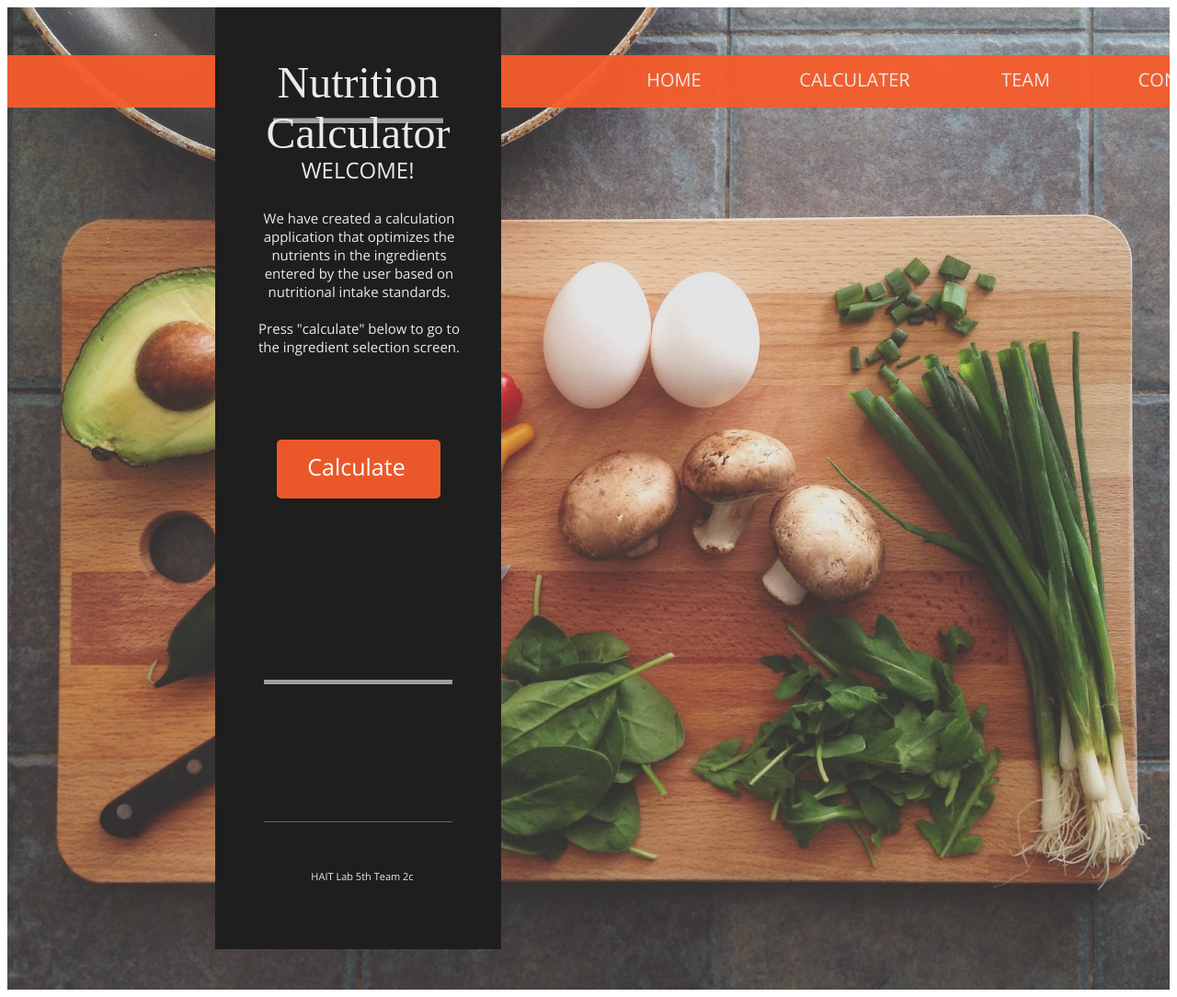
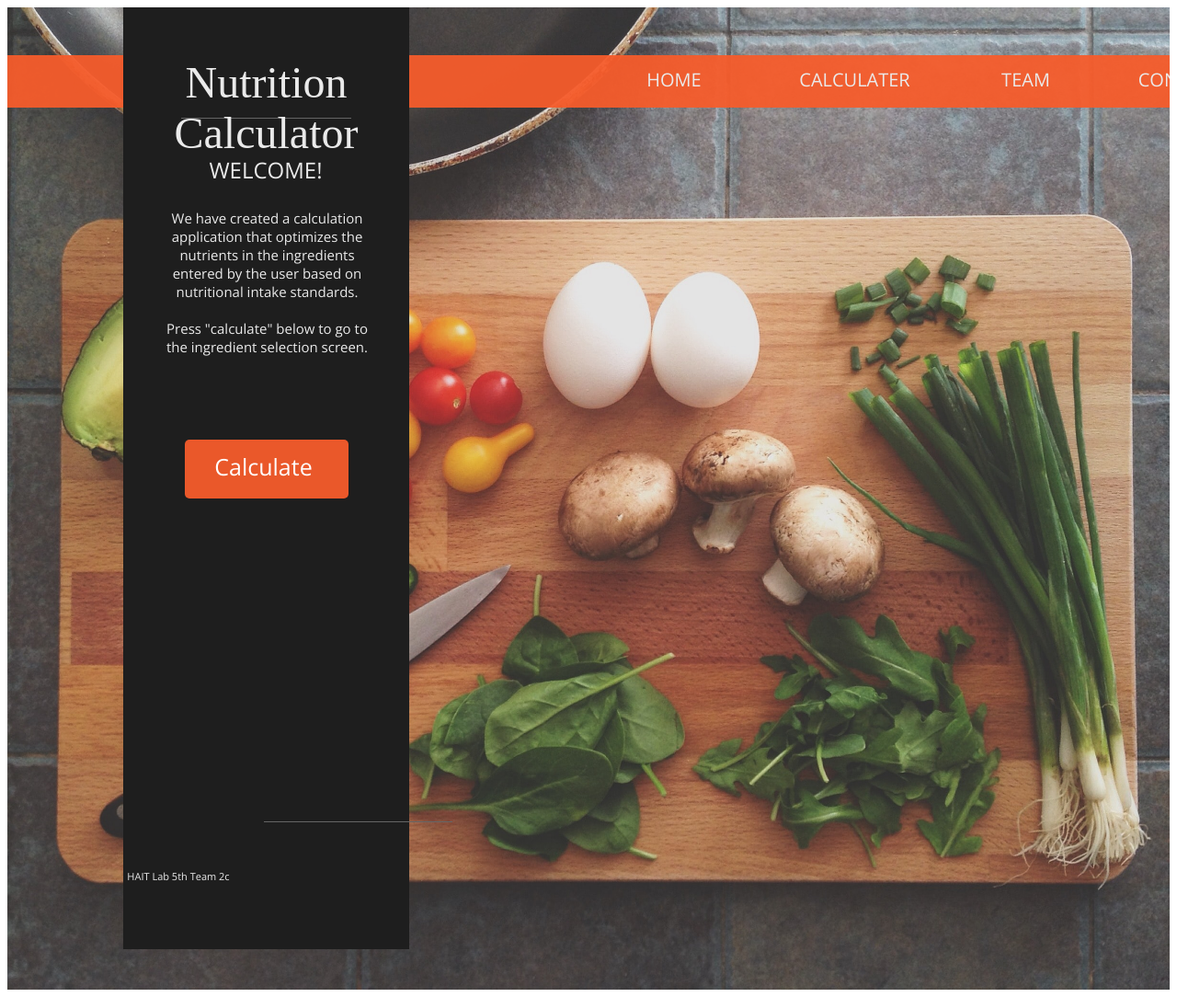
Before and after one commit to koba-r/nutrients_cal, a Flask app: page / in a window 1280 px wide. Shown: the whole page at 92% size. Run offline with Flask 2, Linux system fonts and the light colour scheme; some web fonts are replaced; grey boxes are pictures that could not be loaded.

Commit message:
modified index.html

```diff
--- a/templates/index.html
+++ b/templates/index.html
@@ -17,7 +17,7 @@
     left: 0px;
     overflow: hidden;
     }
-    .v9_259 { /**/
+    .v9_259 {
     width: 100%;
     height: 100%;
     background: url("./images/v9_259.png");
@@ -60,7 +60,7 @@
     opacity: 1;
     position: absolute;
     top: 0px;
-    left: 226px;
+    left: 126px;
     overflow: hidden;
     }
     .v9_263 { /**/
@@ -70,13 +70,13 @@
     opacity: 1;
     position: absolute;
     top: 120px;
-    left: 289px;
+    left: 189px;
     overflow: hidden;
     }
     .v9_264 { /**/
     width: 185px;
     height: 5px;
-    background: url("../images/v9_264.png");
+    /* background: url("../images/v9_264.png"); */
     background-repeat: no-repeat;
     background-position: center center;
     background-size: cover;
@@ -93,7 +93,7 @@
     opacity: 1;
     position: absolute;
     top: 130px;
-    left: 226px;
+    left: 126px;
     overflow: hidden;
     }
     .v9_266 { /**/
@@ -103,7 +103,7 @@
     opacity: 1;
     position: absolute;
     top: 793px;
-    left: 226px;
+    left: 126px;
     overflow: hidden;
     }
     .v12_3 { /**/
@@ -119,7 +119,7 @@
     .v9_268 { /**/
     width: 205px;
     height: 5px;
-    background: url("../images/v9_268.png");
+    /* background: url("../images/v9_268.png"); */
     background-repeat: no-repeat;
     background-position: center center;
     background-size: cover;
@@ -129,19 +129,19 @@
     left: 279px;
     overflow: hidden;
     }
-    .v9_269 { /**/
+    .nutrition_cal { /**/
     width: 271px;
     color: rgba(234,234,234,1);
     position: absolute;
     top: 54px;
-    left: 246px;
+    left: 146px;
     font-family: Mr De Haviland;
     font-weight: Regular;
     font-size: 48px;
     opacity: 1;
     text-align: center;
     }
-    .v9_271 { /*HOME*/
+    .home { /*HOME*/
     width: 86px;
     color: rgba(234,234,234,1);
     position: absolute;
@@ -153,7 +153,7 @@
     opacity: 1;
     text-align: center;
     }
-    .v9_272 { /*CALCULATER*/
+    .calculater { /*CALCULATER*/
     width: 151px;
     color: rgba(234,234,234,1);
     position: absolute;
@@ -165,7 +165,7 @@
     opacity: 1;
     text-align: center;
     }
-    .v9_274 { /*TEAM*/
+    .team { /*TEAM*/
     width: 85px;
     color: rgba(234,234,234,1);
     position: absolute;
@@ -177,7 +177,7 @@
     opacity: 1;
     text-align: center;
     }
-    .v9_275 { /*CONTACT*/
+    .contact { /*CONTACT*/
     width: 150px;
     color: rgba(234,234,234,1);
     position: absolute;
@@ -189,36 +189,36 @@
     opacity: 1;
     text-align: center;
     }
-    .v9_276 { /**/
+    .welcome { /**/
     width: 142px;
     color: rgba(234,234,234,1);
     position: absolute;
     top: 160px;
-    left: 310px;
+    left: 210px;
     font-family: Open Sans;
     font-weight: Regular;
     font-size: 24px;
     opacity: 1;
     text-align: center;
     }
-    .v9_277 { /**/
+    .desctiption { /**/
     width: 245px;
     color: rgba(234,234,234,1);
     position: absolute;
     top: 219px;
-    left: 260px;
+    left: 160px;
     font-family: Open Sans;
     font-weight: Regular;
     font-size: 15px;
     opacity: 1;
     text-align: center;
     }
-    .v9_278 { /**/
+    .us { /**/
     width: 138px;
     color: rgba(234,234,234,1);
     position: absolute;
     top: 937px;
-    left: 317px;
+    left: 117px;
     font-family: Open Sans;
     font-weight: Regular;
     font-size: 11px;
@@ -232,7 +232,7 @@
     opacity: 1;
     position: absolute;
     top: 470px;
-    left: 293px;
+    left: 193px;
     overflow: hidden;
     border-top-left-radius: 5px;
     border-top-right-radius: 5px;
@@ -244,7 +244,7 @@
     color: rgba(255,255,255,1);
     position: absolute;
     top: 482px;
-    left: 326px;
+    left: 225px;
     font-family: Open Sans;
     font-weight: Regular;
     font-size: 25px;
@@ -272,15 +272,15 @@
             <div class="v9_266"></div>
             <div class="v12_3"></div>
             <div class="v9_268"></div>
-            <span class="v9_269">Nutrition Calculator</span>
-            <a href=""><span class="v9_271">HOME</span></a>
-            <a href="/input"><span class="v9_272">CALCULATER</span></a>
-            <span class="v9_274">TEAM</span>
-            <span class="v9_275">CONTACT</span>
-            <span class="v9_276">WELCOME!</span>
-            <span class="v9_277">We have created a calculation application that optimizes the nutrients in the ingredients entered by the user based on nutritional intake standards.<br>
+            <span class="nutrition_cal">Nutrition Calculator</span>
+            <a href=""><span class="home">HOME</span></a>
+            <a href="/input"><span class="calculater">CALCULATER</span></a>
+            <span class="team">TEAM</span>
+            <span class="contact">CONTACT</span>
+            <span class="welcome">WELCOME!</span>
+            <span class="desctiption">We have created a calculation application that optimizes the nutrients in the ingredients entered by the user based on nutritional intake standards.<br>
             <br>Press "calculate" below to go to the ingredient selection screen.</span>
-            <span class="v9_278">HAIT Lab 5th Team 2c</span>
+            <span class="us">HAIT Lab 5th Team 2c</span>
             <div class="v10_283"></div>
             <a href="/input"><span class="v10_284">Calculate</span></a>
         </div>
```
